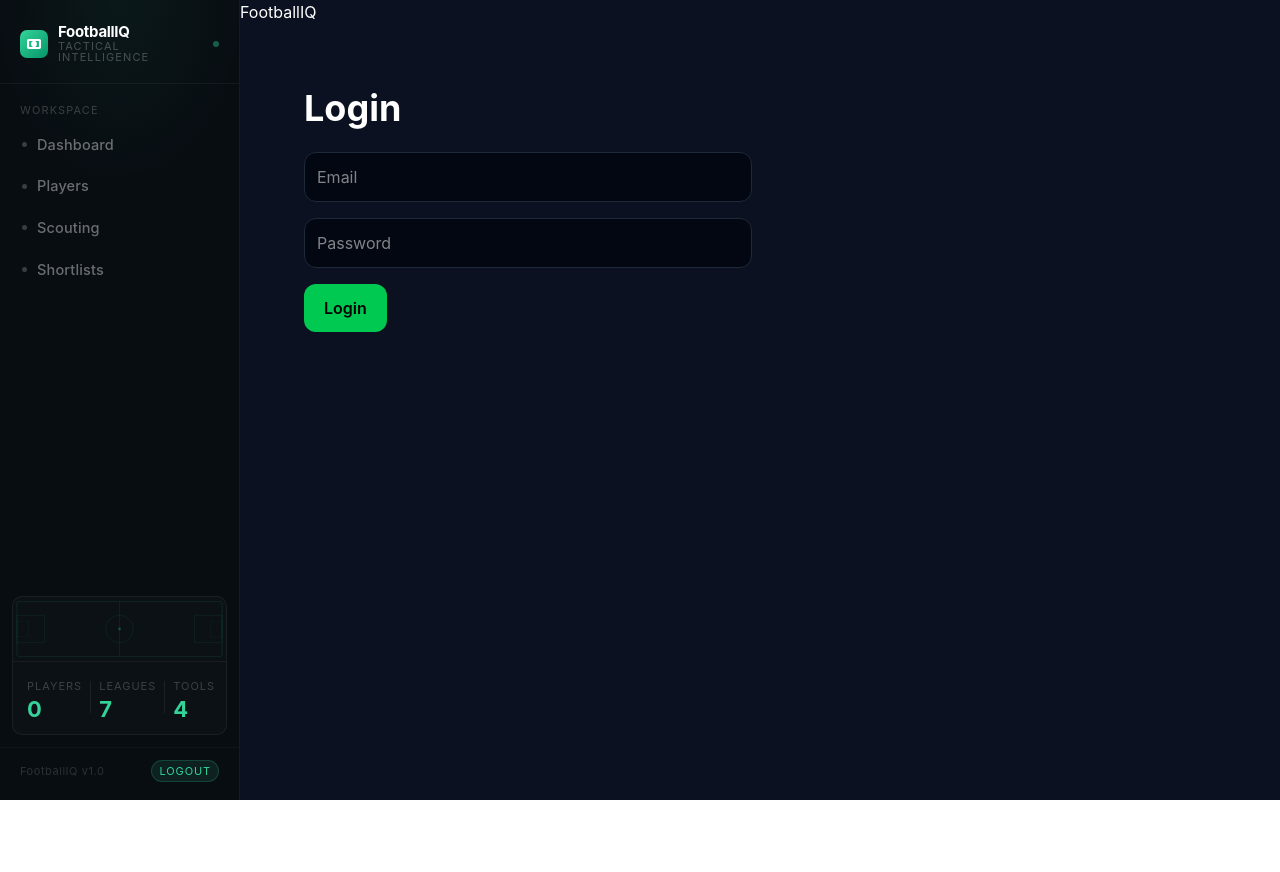
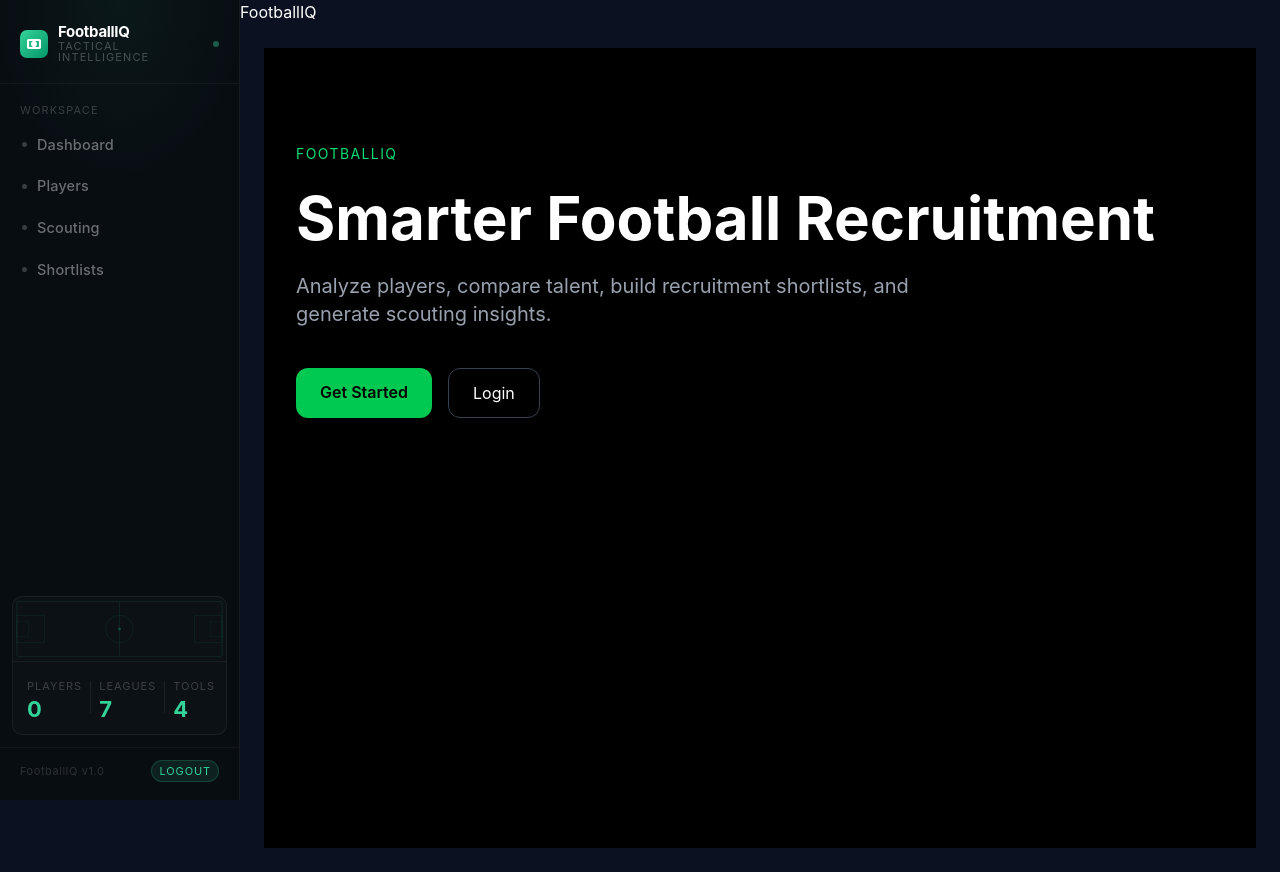
Before and after one commit to aadibhat-05/footballiq, a React (Vite) app in the folder frontend/: page / in a window 1280 px wide. Before the commit this address led to /login. Before the commit the page ends 800 px from the top, so only its background shows below. Built offline with nearby package versions, Linux system fonts and the light colour scheme; no server answers; the database is empty.

Commit message:
Added landing page and improved authentication flow

```diff
--- a/frontend/src/App.tsx
+++ b/frontend/src/App.tsx
@@ -9,17 +9,23 @@ import TestPage from './pages/TestPage'
 import LoginPage from './pages/LoginPage'
 import SignupPage from './pages/SignupPage'
 import ProtectedRoute from './components/auth/ProtectedRoute'
+import LandingPage from './pages/LandingPage'
 
 function App() {
   return (
     <AppLayout>
       <Routes>
         <Route
-          path="/"
+          path="/dashboard"
           element={
           <ProtectedRoute>
             <HomePage />
           </ProtectedRoute>}
+        />
+
+        <Route
+          path="/"
+          element={<LandingPage />}
         />
 
         <Route
--- a/frontend/src/components/layout/AppSidebar.tsx
+++ b/frontend/src/components/layout/AppSidebar.tsx
@@ -7,7 +7,7 @@ import { useEffect, useState } from 'react'
 import { supabase } from '../../lib/supabase'
 
 const navItems = [
-  { to: '/', label: 'Dashboard' },
+  { to: '/dashboard', label: 'Dashboard' },
   { to: '/players', label: 'Players' },
   { to: '/scouting', label: 'Scouting' },
   { to: '/shortlists', label: 'Shortlists' },
--- /dev/null
+++ b/frontend/src/pages/LandingPage.tsx
@@ -0,0 +1,42 @@
+import { Link } from 'react-router-dom'
+
+function LandingPage() {
+  return (
+    <div className="min-h-screen bg-black text-white">
+      <div className="mx-auto max-w-6xl px-8 py-24">
+        <p className="text-sm uppercase tracking-widest text-green-400">
+          FootballIQ
+        </p>
+
+        <h1 className="mt-6 text-6xl font-bold">
+          Smarter Football
+          Recruitment
+        </h1>
+
+        <p className="mt-6 max-w-2xl text-xl text-gray-400">
+          Analyze players, compare talent,
+          build recruitment shortlists,
+          and generate scouting insights.
+        </p>
+
+        <div className="mt-10 flex gap-4">
+          <Link
+            to="/signup"
+            className="rounded-xl bg-green-500 px-6 py-3 font-semibold text-black"
+          >
+            Get Started
+          </Link>
+
+          <Link
+            to="/login"
+            className="rounded-xl border border-gray-700 px-6 py-3"
+          >
+            Login
+          </Link>
+        </div>
+      </div>
+    </div>
+  )
+}
+
+export default LandingPage
--- a/frontend/src/pages/LoginPage.tsx
+++ b/frontend/src/pages/LoginPage.tsx
@@ -3,6 +3,7 @@ import { useNavigate,
     useLocation,
  } from 'react-router-dom'
 import { signIn } from '../services/authService'
+import { useAuth } from '../context/AuthContext'
 
 function LoginPage() {
   const navigate = useNavigate()
@@ -10,7 +11,7 @@ function LoginPage() {
   const location = useLocation()
 
   const from =
-    location.state?.from?.pathname || '/'
+    location.state?.from?.pathname || '/dashboard'
 
   const [email, setEmail] =
     useState('')
@@ -18,12 +19,14 @@ function LoginPage() {
   const [password, setPassword] =
     useState('')
 
+  const { user } = useAuth()
+
   const [message, setMessage] =
     useState('')
 
   async function handleLogin(
     e: React.FormEvent
-  ) {
+  ){
     e.preventDefault()
 
     const { error } =
@@ -40,6 +43,10 @@ function LoginPage() {
     navigate(from, {
         replace: true,
     })
+  }
+  if (user) {
+    navigate('/dashboard')
+    return null
   }
 
   return (
--- a/frontend/src/pages/PlayerPage.tsx
+++ b/frontend/src/pages/PlayerPage.tsx
@@ -145,7 +145,7 @@ function PlayerPage() {
       {/* TOP NAVIGATION */}
       <div className="flex items-center justify-between">
         <Link
-          to="/"
+          to="/dashboard"
           className="rounded-xl border border-gray-800 bg-gray-950 px-4 py-2 text-sm text-gray-300 transition hover:border-green-400 hover:text-green-400"
         >
           ← Back to Dashboard
--- a/frontend/src/pages/SignupPage.tsx
+++ b/frontend/src/pages/SignupPage.tsx
@@ -1,5 +1,7 @@
 import { useState } from 'react'
 import { signUp } from '../services/authService'
+import { useAuth } from '../context/AuthContext'
+import { Navigate } from 'react-router-dom'
 
 function SignupPage() {
   const [email, setEmail] =
@@ -7,6 +9,8 @@ function SignupPage() {
 
   const [password, setPassword] =
     useState('')
+
+  const { user } = useAuth()
 
   const [message, setMessage] =
     useState('')
@@ -31,6 +35,14 @@ function SignupPage() {
 
     setMessage(
       'Account created successfully'
+    )
+  }
+  if (user) {
+    return (
+      <Navigate
+        to="/dashboard"
+        replace
+      />
     )
   }
 
```
